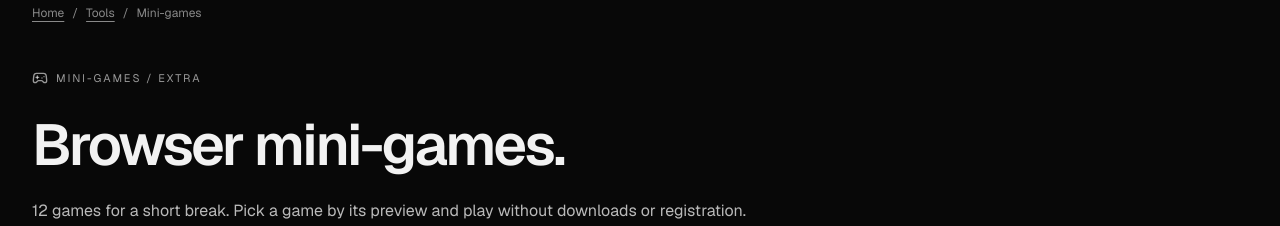
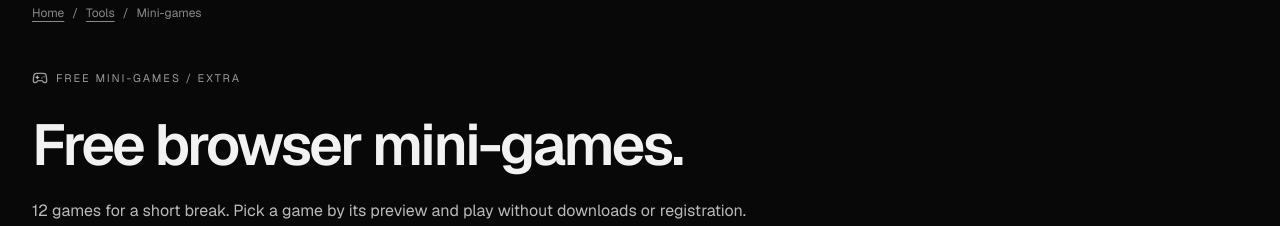
Before and after one commit to ft4k696bk6-prog/kacper-portfolio, a Next.js app: page /en/games in a window 1280 px wide. Shown: the part 123-349 px from the top of the page. Built offline with nearby package versions, Linux system fonts and the light colour scheme; no server answers.

Commit message:
copy: label every free tool and mini-game clearly in Polish and English

```diff
--- a/src/app/(en)/en/games/page.tsx
+++ b/src/app/(en)/en/games/page.tsx
@@ -10,7 +10,7 @@ export const metadata:Metadata={
 export default function GamesEnglishPage(){
  return <main lang="en" className="site-page mx-auto max-w-7xl px-5 pb-24 pt-32 md:px-8">
   <nav className="text-xs text-white/55"><Link href="/" className="underline underline-offset-4">Home</Link><span className="mx-2">/</span><Link href="/en/tools" className="underline underline-offset-4">Tools</Link><span className="mx-2">/</span>Mini-games</nav>
-  <header className="mt-12 max-w-4xl"><p className="page-eyebrow inline-flex items-center gap-2"><Gamepad2 size={16}/>MINI-GAMES / EXTRA</p><h1 className="mt-5">Browser mini-games.</h1><p className="page-intro mt-5 max-w-3xl">12 games for a short break. Pick a game by its preview and play without downloads or registration.</p><Link href="/en/tools" className="mt-6 inline-flex items-center gap-2 text-sm text-white/75 underline underline-offset-4">← Back to free tools</Link></header>
+  <header className="mt-12 max-w-4xl"><p className="page-eyebrow inline-flex items-center gap-2"><Gamepad2 size={16}/>FREE MINI-GAMES / EXTRA</p><h1 className="mt-5">Free browser mini-games.</h1><p className="page-intro mt-5 max-w-3xl">12 games for a short break. Pick a game by its preview and play without downloads or registration.</p><Link href="/en/tools" className="mt-6 inline-flex items-center gap-2 text-sm text-white/75 underline underline-offset-4">← Back to free tools</Link></header>
   <EverydayPlayground lang="en" mode="games"/>
  </main>;
 }
```
